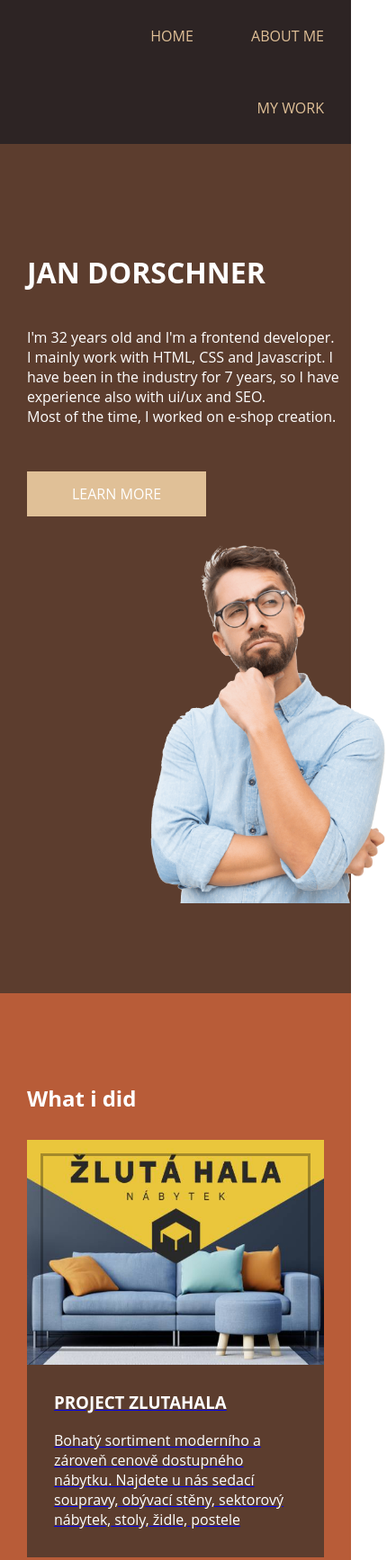
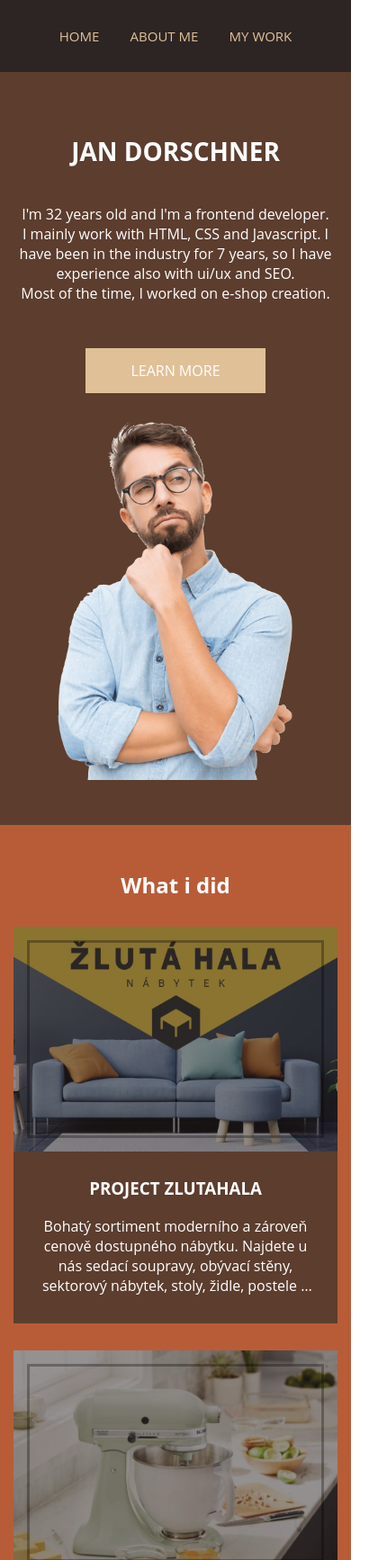
Before and after one commit to dorywow/new-project, a website built with webpack: page index.html in a window 390 px wide. Shown: the top 1734 px of the page at 90% size, 430 px wide, since content can reach past the window. Built offline with nearby package versions, Linux system fonts and the light colour scheme; files whose address does not match are found by name.

Commit message:
fix-some-problems

```diff
--- a/index.html
+++ b/index.html
@@ -8,7 +8,7 @@
     <link rel="stylesheet" href="dist/bundle.css">
     <script src="dist/bundle.js"></script>
 
-    <link rel="stylesheet" href="src/sass/styles.css"> <!-- Uncomment this for local development -->
+    <!-- <link rel="stylesheet" href="src/sass/styles.css"> Uncomment this for local development -->
 </head>
 <body>
     <header class="Header">
@@ -29,7 +29,7 @@
                 <div class="AboutMe-content-info">
                     <h1 class="AboutMe-content-title">Jan Dorschner</h1>
                     <p class="AboutMe-content-description">I'm 32 years old and I'm a frontend developer. <br />I mainly work with HTML, CSS and Javascript. I have been in the industry for 7 years, so I have experience also with ui/ux and SEO. <br />Most of the time, I worked on e-shop creation.</p>
-                    <a class="AboutMe-content-button" href="#">Learn more</a>
+                    <a class="AboutMe-content-button" href="#mywork">Learn more</a>
                 </div>
                 <img class="AboutMe-content-img" src="src/images/user.png" alt="user">
             </div>
@@ -46,7 +46,7 @@
                             <img class="Article-box-img" src="src/images/project1.jpg" alt="Project ZlutaHala">
                         </div>
                         <h3 class="Article-title">Project ZlutaHala</h3>
-                        <p class="Article-description">Bohatý sortiment moderního a zároveň cenově dostupného nábytku. Najdete u nás sedací soupravy, obývací stěny, sektorový nábytek, stoly, židle, postele</p>
+                        <p class="Article-description">Bohatý sortiment moderního a zároveň cenově dostupného nábytku. Najdete u nás sedací soupravy, obývací stěny, sektorový nábytek, stoly, židle, postele a mnoho dalších</p>
                     </article>
                 </a>
                 <a target="_blank" href="https://www.kitchenaid.cz/">
@@ -72,7 +72,7 @@
     </section>
 
     <footer>
-        @Jack Jackson 2023
+        @Jan Dorschner 2023
     </footer>
 </body>
 </html>
--- a/src/sass/styles.scss
+++ b/src/sass/styles.scss
@@ -8,10 +8,11 @@
 .clearfix:after { clear: both; }
 
 $color-white: #FFF;
-$color-light: #2D2424;
-$color-green: #5C3D2E;
-$color-blue: #B85C38;
-$color-dark: #E0C097;
+$color-black: #2D2424;
+$color-darkOrange: #5C3D2E;
+$color-orange: #B85C38;
+$color-lightOrange: #E0C097;
+$transition: all .3s ease-in-out;
 
 body {
     margin: 0;
@@ -31,7 +32,7 @@ img {
 }
 
 .Header {
-    background-color: $color-light;
+    background-color: $color-black;
     &-nav {
         text-align: right;
         &-list {
@@ -45,7 +46,7 @@ img {
         &-link {
             display: inline-block;
             padding: 0 30px;
-            color: $color-dark;
+            color: $color-lightOrange;
             text-transform: uppercase;
             text-decoration: none;
             height: 80px;
@@ -53,19 +54,19 @@ img {
             position: relative;
             &::after {
                 content: '';
-                width: 0;
-                height: 2px;
-                background-color: $color-dark;
+                width: 100%;
+                height: 0;
+                background-color: $color-white;
                 position: absolute;
                 bottom: 0;
                 left: 0;
                 opacity: 0;
-                transition: all .3s ease-in-out;
+                transition: $transition;
             }
             &:hover {
                 &::after {
-                    width: 100%;
-                    opacity: 1;
+                    height: 100%;
+                    opacity: .1;
                 }
             }
         }
@@ -73,7 +74,7 @@ img {
 }
 
 .AboutMe {
-    background: $color-green;
+    background: $color-darkOrange;
     padding: 100px 0;
     &-content {
         display: grid;
@@ -99,11 +100,11 @@ img {
             line-height: 50px;
             text-decoration: none;
             border: 0;
-            transition: all .3s ease-in-out;
-            background-color: $color-dark;
+            transition: $transition;
+            background-color: $color-lightOrange;
             &:hover {
                 background-color: $color-white;
-                color: $color-green;
+                color: $color-darkOrange;
             }
         }
         &-img {
@@ -114,7 +115,7 @@ img {
 }
 
 .MyWork {
-    background-color: $color-blue;
+    background-color: $color-orange;
     padding: 100px 0;
     color: $color-white;
     &-title {
@@ -124,30 +125,47 @@ img {
         display: grid;
         gap: 30px;
         grid-template-columns: repeat(auto-fit, minmax(300px, 1fr));
+
+        a {
+            text-decoration: none;
+        }
     }
 }
 
 .Article {
     color: $color-white;
-    background-color: $color-green;
+    background-color: $color-darkOrange;
     padding-bottom: 15px;
     &-box {
         height: 250px;
         overflow: hidden;
         position: relative;
-        &::after {
+        &::before, &::after {
             content: '';
             position: absolute;
+        }
+        &::before {
+            width: 100%;
+            height: 100%;
+            background-color: $color-black;
+            opacity: 0.5;
+            z-index: 2;
+        }
+        &::after {
             left: 15px;
             top: 15px;
             width: calc(100% - 30px);
             height: calc(100% - 30px);
             border: 3px solid rgb(0 0 0 / 30%);
+            transition: $transition;
+            z-index: 3;
         }
         &-img {
             width: 100%;
             height: 100%;
             object-fit: cover;
+            transform: scale(1);
+            transition: $transition;
         }
     }
     &-title {
@@ -156,13 +174,79 @@ img {
     }
     &-description {
         padding: 0 30px;
+        display: -webkit-box;
+        -webkit-line-clamp: 4;
+        -webkit-box-orient: vertical;
+        overflow: hidden;
+    }
+    &:hover {
+        .Article-box {
+            img {
+                transform: scale(1.1);
+            }
+            &::after {
+                width: 100%;
+                height: 100%;
+                left: 0;
+                top: 0;
+            }
+        }
     }
 }
 
 footer {
-    background-color: $color-dark;
+    background-color: $color-lightOrange;
     text-align: center;
     color: $color-white;
     padding: 30px;
     border-top: 1px solid rgb(0 0 0 / 16%);
 }
+
+@media (max-width: 768px) {
+    .container {
+        padding: 0 15px;
+    }
+
+    .Header-nav {
+        text-align: center;
+
+        &-list {
+            margin-right: 0;
+        }
+
+        &-link {
+            padding: 0 15px;
+            font-size: 15px;
+        }
+    }
+
+    .MyWork-grid {
+        grid-template-columns: 1fr;
+    }
+
+    .AboutMe {
+        text-align: center;
+        padding: 50px 0;
+
+        &-content {
+            grid-template-columns: 1fr;
+        }
+
+        &-content-title {
+            font-size: 28px;
+        }
+
+        &-content-info {
+            padding-right: 0;
+        }
+
+        &-content-img {
+            margin: auto;
+        }
+    }
+
+    .MyWork {
+        text-align: center;
+        padding: 50px 0;
+    }
+}
```
Also changed, not shown: dist/bundle.css.
